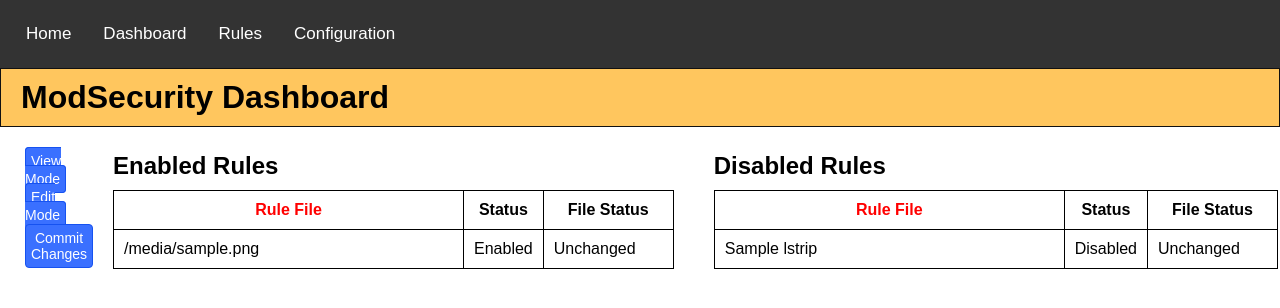
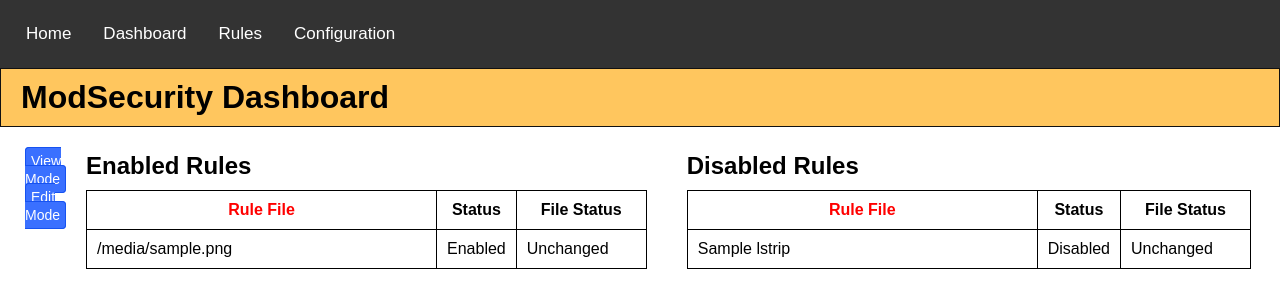
Before and after one commit to m0nK3man/ModSec-UI, a Flask app: template templates/rules.html in a window 1280 px wide. Shown: the top 308 px of the page. Run offline with Flask 3, Linux system fonts and the light colour scheme; the template is opened without the code that fills it: most values are stand-ins (such as "Sample title", 1, 10 or a date in 2020).

Commit message:
update edit mode

```diff
--- a/templates/rules.html
+++ b/templates/rules.html
@@ -10,13 +10,17 @@
            class="button {% if view_mode == 'edit' %}active{% endif %}">Edit Mode</a>
     </div>
 
+    {% if enabled_rules|selectattr('changed', 'true')|list or disabled_rules|selectattr('changed', 'true')|list %}
     <form action="{{ url_for('rules.commit_changes_view') }}" method="post" class="commit-form">
+        <!-- Preserve view mode when committing -->
+        <input type="hidden" name="view_mode" value="{{ view_mode }}">
         <button type="submit"
                 class="button {% if not (enabled_rules|selectattr('changed', 'true')|list + disabled_rules|selectattr('changed', 'true')|list) %}disabled{% endif %}"
                 {% if not (enabled_rules|selectattr('changed', 'true')|list + disabled_rules|selectattr('changed', 'true')|list) %}disabled{% endif %}>
             Commit Changes
         </button>
     </form>
+    {% endif %}
 </div>
 
 <div class="rule-block">
@@ -37,8 +41,8 @@
             <td>{{ 'Changed' if rule.changed else 'Unchanged' }}</td>
             {% if view_mode == 'edit' %}
             <td>
-                <a class="button" href="{{ url_for('rules.toggle_rule_view', filename=rule.filename, view_mode=view_mode) }}">Disable</a> |
-                <a class="button" href="{{ url_for('rules.edit_rule', filename=rule.filename, view_mode=view_mode) }}">Edit</a>
+                <a class="button" href="{{ url_for('rules.toggle_rule_view', filename=rule.filename) }}">Disable</a> |
+                <a class="button" href="{{ url_for('rules.edit_rule', filename=rule.filename) }}">Edit</a>
             </td>
             {% endif %}
         </tr>
@@ -64,8 +68,8 @@
             <td>{{ 'Changed' if rule.changed else 'Unchanged' }}</td>
             {% if view_mode == 'edit' %}
             <td>
-                <a class="button" href="{{ url_for('rules.toggle_rule_view', filename=rule.filename, view_mode=view_mode) }}">Enable</a> |
-                <a class="button" href="{{ url_for('rules.edit_rule', filename=rule.filename, view_mode=view_mode) }}">Edit</a>
+                <a class="button" href="{{ url_for('rules.toggle_rule_view', filename=rule.filename) }}">Enable</a> |
+                <a class="button" href="{{ url_for('rules.edit_rule', filename=rule.filename) }}">Edit</a>
             </td>
             {% endif %}
         </tr>
```
Also changed, not shown: routes/rules.py (+9 -4 lines), 11 other files.
